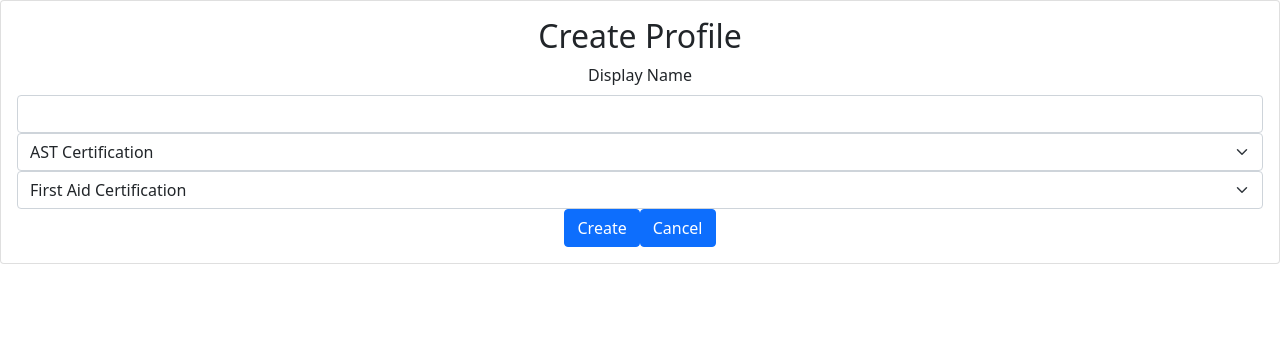
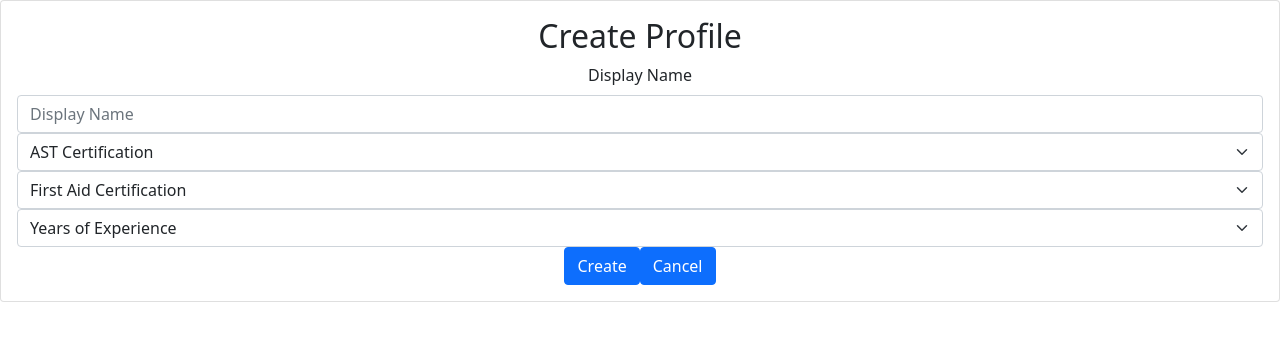
Before and after one commit to Prgrssn/Uptrax, a React (Create React App) app in the folder client/: page /create in a window 1280 px wide. Shown: the top 340 px of the page. Built offline with nearby package versions, Linux system fonts and the light colour scheme; no server answers; sample sign-in values are in the browser's storage.

Commit message:
complete functionality of form fields and add validations

```diff
--- a/client/src/components/CreateProfile/CreateProfile.js
+++ b/client/src/components/CreateProfile/CreateProfile.js
@@ -8,6 +8,7 @@ export default function CreateProfile() {
   const displayNameRef = useRef();
   const astRef = useRef();
   const firstAidRef = useRef();
+  const expRef = useRef();
   const [error, setError] = useState("");
   const [loading, setLoading] = useState(false);
   let navigate = useNavigate();
@@ -17,6 +18,31 @@ export default function CreateProfile() {
 
   const handleCreate = (event) => {
     event.preventDefault();
+
+    const displayName = displayNameRef.current.value;
+    const ast = astRef.current.value;
+    const firstAid = firstAidRef.current.value;
+    const yearsExp = expRef.current.value;
+    const firebaseID = currentUser.uid;
+
+    if (ast === "AST Certification") {
+      return setError("Please tell us if you have your AST");
+    }
+
+    if (firstAid === "First Aid Certification") {
+      return setError("Please tell us if you have First Aid certification");
+    }
+
+    if (yearsExp === "Years of Experience") {
+      return setError(
+        "Please let us know how many years of backcountry experience you have"
+      );
+    }
+
+    setError("");
+
+    const user = { displayName, ast, firstAid, yearsExp, firebaseID };
+    console.log(user);
   };
 
   const handleCancel = (event) => {
@@ -27,31 +53,38 @@ export default function CreateProfile() {
   return (
     <article className="create">
       <Card className="create-card">
-        <Card.Body className="lo-card__body">
-          <h2 className="login-card__header">Create Profile</h2>
+        <Card.Body className="create-card__body">
+          <h2 className="create-card__header">Create Profile</h2>
           {error && <Alert variant="danger">{error}</Alert>}
-          <Form className="login-form" onSubmit={handleCreate}>
-            <Form.Group id="firstname" className="login-form__group">
-              <Form.Label className="login-form__label">
+          <Form className="create-form" onSubmit={handleCreate}>
+            <Form.Group id="firstname" className="create-form__group">
+              <Form.Label className="create-form__label">
                 Display Name
               </Form.Label>
               <Form.Control
                 type="text"
+                placeholder="Display Name"
                 ref={displayNameRef}
-                className="login-form__value"
-                require
+                className="create-form__value"
+                required
               />
             </Form.Group>
             <Form.Group>
-              <Form.Select ref={astRef}>
+              <Form.Select ref={astRef} required>
                 <option>AST Certification</option>
-                <option value="yes">Yes</option>
-                <option value="no">No</option>
+                <option value="Yes">Yes</option>
+                <option value="No">No</option>
               </Form.Select>
-              <Form.Select ref={firstAidRef}>
+              <Form.Select ref={firstAidRef} required>
                 <option>First Aid Certification</option>
-                <option value="yes">Yes</option>
-                <option value="no">No</option>
+                <option value="Yes">Yes</option>
+                <option value="No">No</option>
+              </Form.Select>
+              <Form.Select ref={expRef} required>
+                <option>Years of Experience</option>
+                <option value="0-1">0-1 Years</option>
+                <option value="2-4">2-4 Years</option>
+                <option value="5+">5+ Years</option>
               </Form.Select>
             </Form.Group>
             <div className="login-form__buttons">
```
